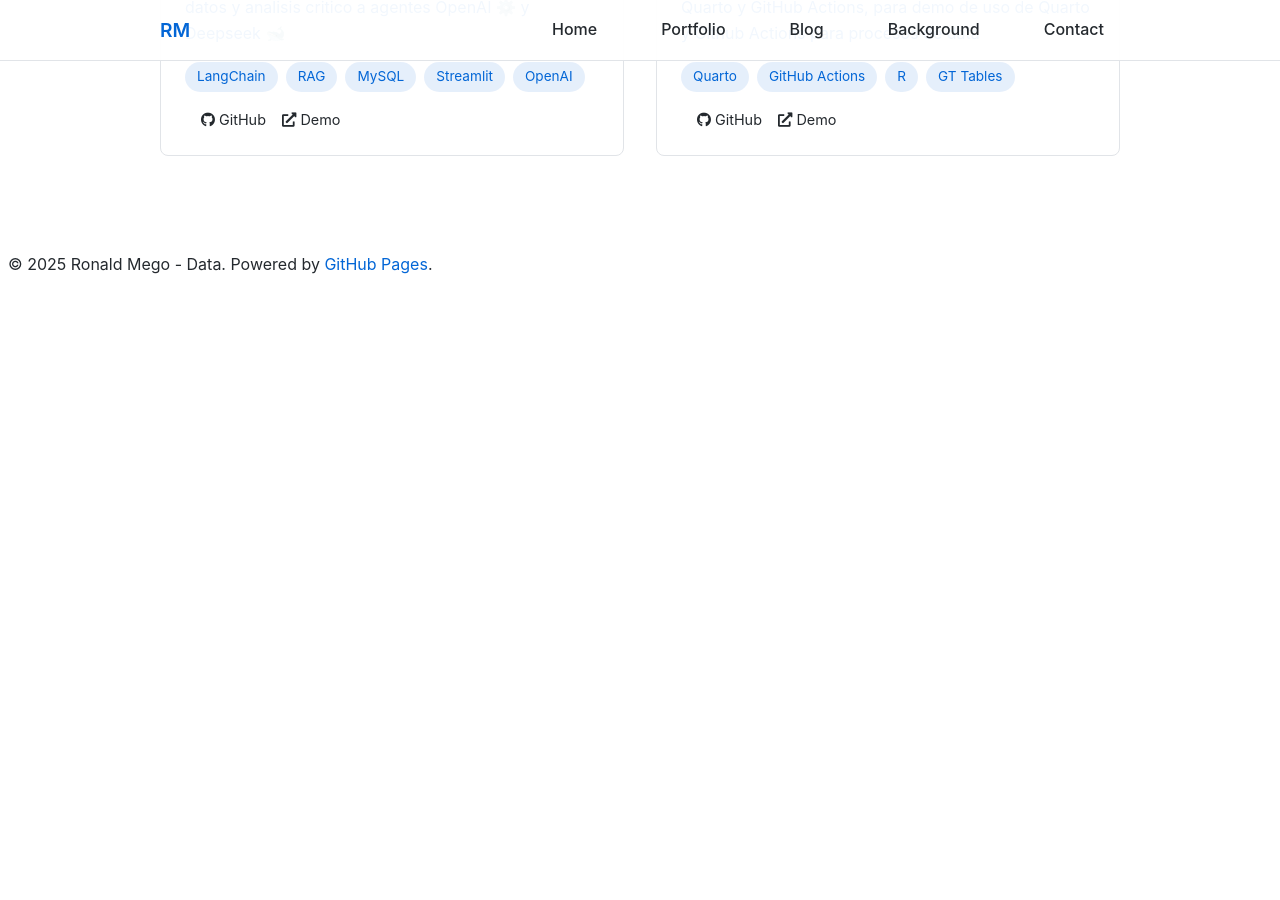
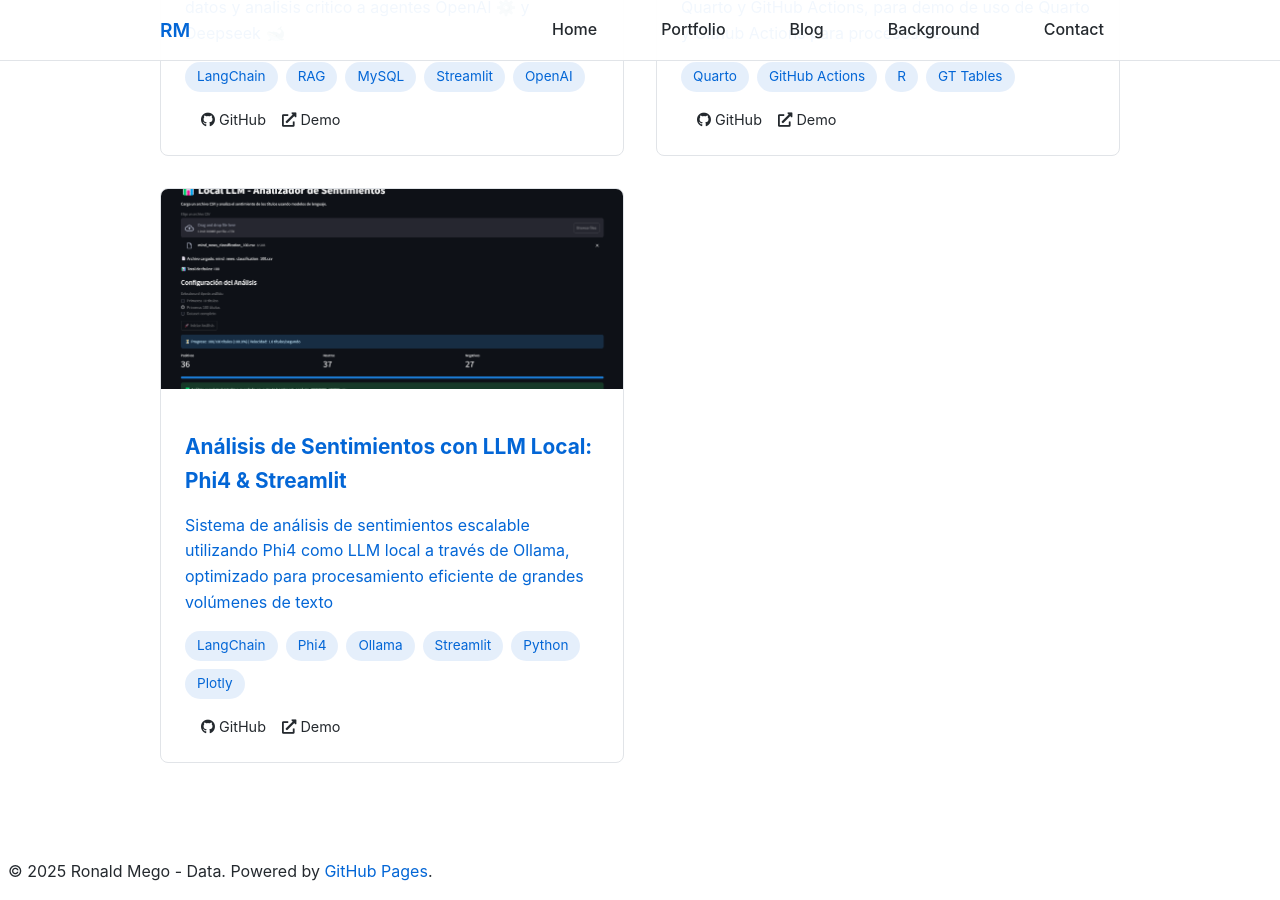
Before and after one commit to ronaldmego/ronaldmego.github.io, a Jekyll site: the page built from portfolio.md, in a window 1280 px wide and 900 px high, scrolled down 644 px. Built offline with Jekyll 4.4.1, drawn with Linux system fonts in a browser that asks for light colours; before the commit the page ends 938 px from its top, so only the background shows below that; some of the changed lines change nothing that is shown.

Commit message:
nuevo post llm classifier, y correcciones en styles

```diff
--- /dev/null
+++ b/_projects/llm_classifier.md
@@ -0,0 +1,64 @@
+---
+layout: project
+title: "Análisis de Sentimientos con LLM Local: Phi4 & Streamlit"
+description: "Sistema de análisis de sentimientos escalable utilizando Phi4 como LLM local a través de Ollama, optimizado para procesamiento eficiente de grandes volúmenes de texto"
+cover_image: /assets/images/portfolio/llm_classifier/image1.png
+technologies: [LangChain, Phi4, Ollama, Streamlit, Python, Plotly]
+github_link: https://github.com/ronaldmego/text_classification_analysis
+demo_link: https://github.com/ronaldmego/text_classification_analysis
+date: 2024-02-06
+status: completed
+---
+
+# 📊 Análisis de Sentimientos con LLM Local
+
+Sistema de análisis de sentimientos que aprovecha el poder de los modelos de lenguaje locales (LLM) para clasificar texto de manera eficiente y segura. Diseñado para procesar grandes volúmenes de datos textuales con un enfoque en rendimiento y privacidad.
+
+## 🌟 Características Principales
+
+- **Procesamiento Local**: Implementación de Phi4 a través de Ollama, garantizando privacidad y control total sobre los datos
+- **Procesamiento por Lotes**: Sistema optimizado para manejar grandes volúmenes de datos con procesamiento batch configurable
+- **Interfaz Intuitiva**: Dashboard interactivo desarrollado con Streamlit, permitiendo:
+  - Carga flexible de archivos CSV
+  - Configuración del tamaño de lotes para procesamiento
+  - Visualización en tiempo real del progreso
+  - Métricas dinámicas de clasificación
+- **Visualizaciones Avanzadas**: Gráficos interactivos con Plotly para análisis detallado de resultados
+- **Logging Robusto**: Sistema completo de registro para seguimiento y depuración
+- **Altamente Extensible**: Diseñado para adaptarse a diversos casos de uso como:
+  - Análisis de encuestas
+  - Clasificación de opiniones
+  - Procesamiento de comentarios
+  - Análisis de feedback de usuarios
+
+## 💡 Casos de Uso
+
+- Análisis de retroalimentación de clientes
+- Monitoreo de sentimiento en redes sociales
+- Clasificación de reseñas de productos
+- Análisis de encuestas de satisfacción
+- Procesamiento de comentarios en plataformas digitales
+
+## 🔧 Tecnologías Utilizadas
+
+- **LangChain**: Para la orquestación de modelos y prompts
+- **Phi4 & Ollama**: Por su balance en calidad y consumo. [Documentación Phi4](https://ollama.com/library/phi4)
+- **Streamlit**: Para la interfaz de usuario interactiva
+- **Plotly**: Para visualizaciones dinámicas y responsivas
+- **Pandas**: Para manipulación eficiente de datos
+
+## 📂 Repositorio
+
+Explora el código fuente y documentación completa en [GitHub](https://github.com/ronaldmego/text_classification_analysis)
+
+![Demo de la Aplicación](/assets/images/portfolio/llm_classifier/llm-classifier.gif)
+
+![Dashboard Principal](/assets/images/portfolio/llm_classifier/image1.png)
+
+![Análisis en Tiempo Real](/assets/images/portfolio/llm_classifier/image2.png)
+
+![Visualización de Resultados](/assets/images/portfolio/llm_classifier/image3.png)
+
+## 📂 Repositorio
+
+Explora el código fuente y documentación completa en [GitHub](https://github.com/ronaldmego/text_classification_analysis)
--- a/assets/css/style.scss
+++ b/assets/css/style.scss
@@ -2,6 +2,7 @@
 ---
 
 @charset "utf-8";
+@use "sass:color";
 
 // Variables globales
 $primary-color: #0366d6;
@@ -976,7 +977,7 @@ img {
     }
 
     &:hover {
-      background-color: darken($primary-color, 10%);
+      background-color: color.adjust($primary-color, $lightness: -10%);
       transform: translateY(-2px);
       box-shadow: 0 4px 12px rgba($primary-color, 0.2);
     }
```
Also changed, not shown: assets/images/portfolio/llm_classifier/image1.png (added), assets/images/portfolio/llm_classifier/image2.png (added), assets/images/portfolio/llm_classifier/image3.png (added), 8 other files.
